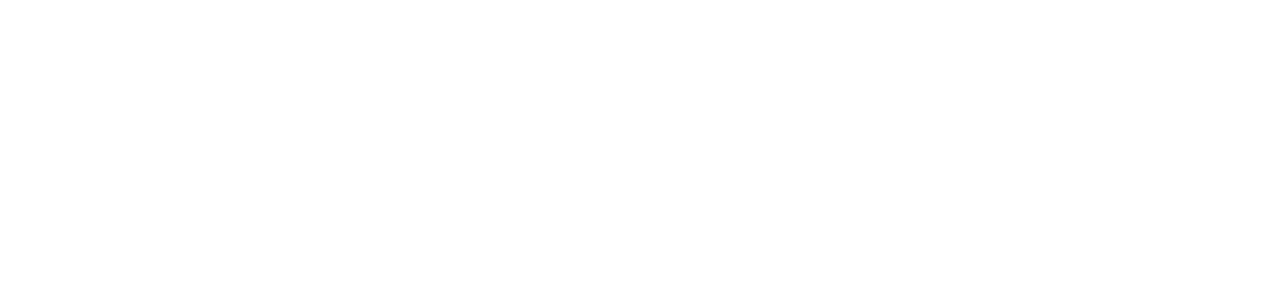
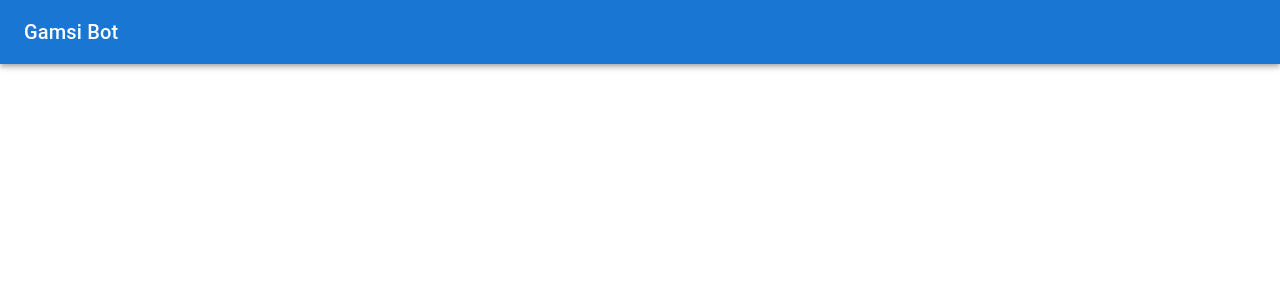
Before and after one commit to ruleBased848/gamsi-bot-client, a React (Create React App) app: page / in a window 1280 px wide. Shown: the top 300 px of the page. Built offline with nearby package versions, Linux system fonts and the light colour scheme.

Commit message:
feat: add app bar component

```diff
--- a/src/App.js
+++ b/src/App.js
@@ -1,8 +1,16 @@
 import './App.css';
+import AppBar from '@mui/material/AppBar';
+import Toolbar from '@mui/material/Toolbar';
+import Typography from '@mui/material/Typography';
 
 function App() {
   return (
     <div className="App">
+      <AppBar position="static">
+        <Toolbar>
+          <Typography variant="h6">Gamsi Bot</Typography>
+        </Toolbar>
+      </AppBar>
     </div>
   );
 }
```
